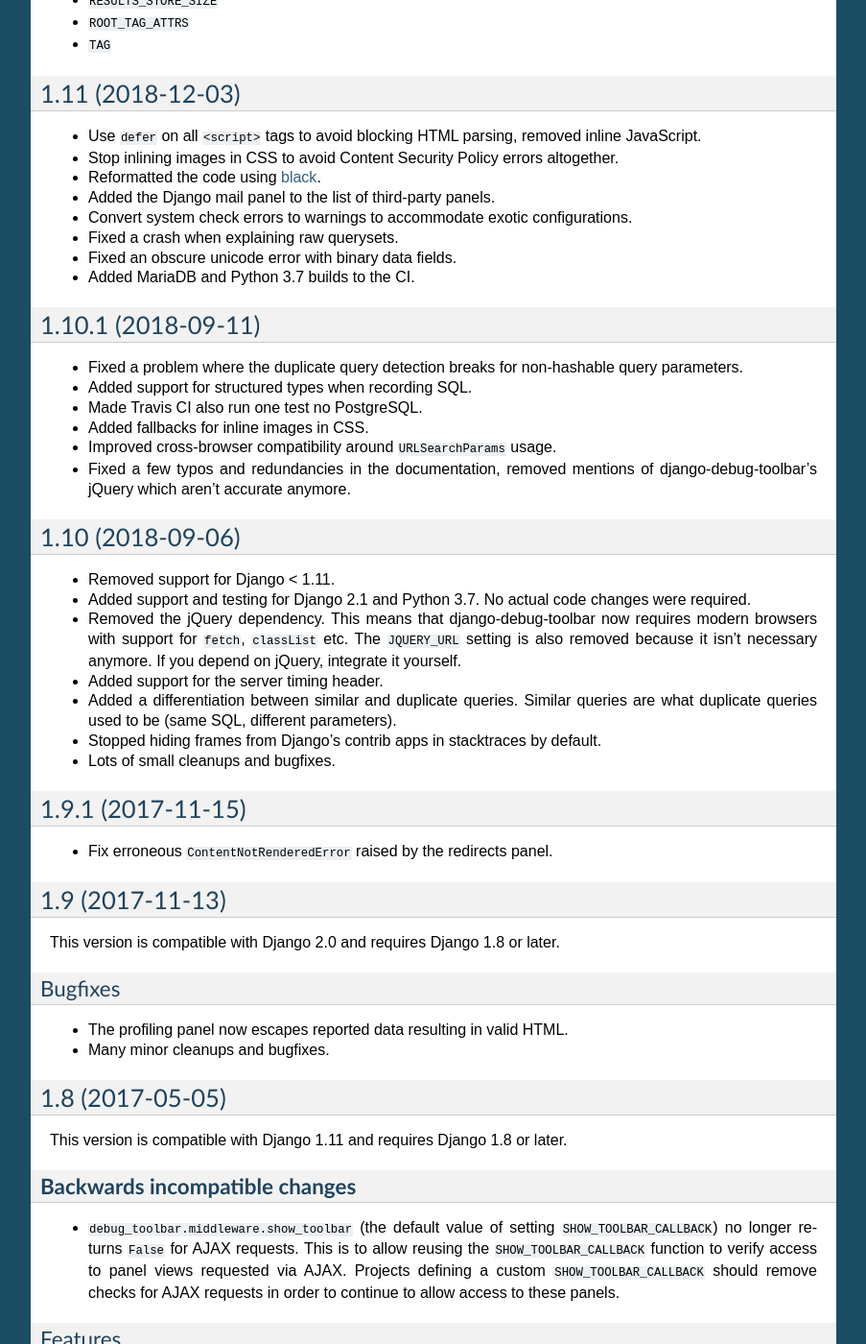
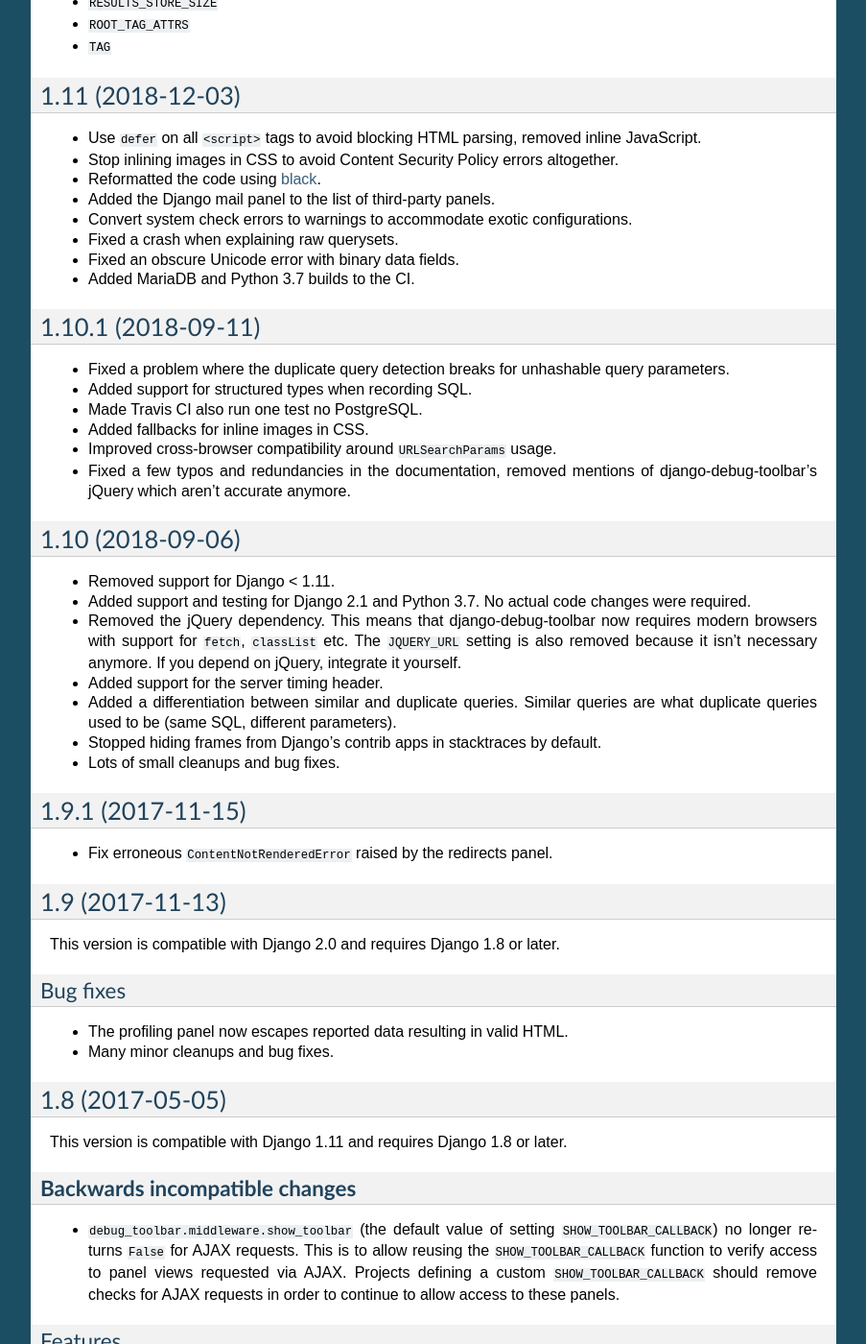
Before and after one commit to jazzband/django-debug-toolbar, a Sphinx documentation site: the page built from docs/changes.rst, in a window 1280 px wide and 1400 px high, scrolled down 2371 px. Shown: the whole window at 96% size, without its empty margins (198-1101 px from the left). Built offline with Sphinx 7.4.7, drawn with Linux system fonts in a browser that asks for light colours; some of the changed text lies outside the part shown.

```diff
--- a/docs/changes.rst
+++ b/docs/changes.rst
@@ -47,7 +47,7 @@ Change log
 ----------------
 
 * Added an ``.editorconfig`` file specifying indentation rules etc.
-* Updated the italian translation.
+* Updated the Italian translation.
 * Added support for Django 3.1a1. ``fetch()`` and ``jQuery.ajax`` requests are
   now detected by the absence of a ``Accept: text/html`` header instead of the
   jQuery-specific ``X-Requested-With`` header on Django 3.1 or better.
@@ -59,7 +59,7 @@ Change log
   add scripts rather then embedding them in the content HTML.
 * Switched from JSHint to ESLint. Added an ESLint job to the Travis CI matrix.
 * Debug toolbar state which is only needed in the JavaScript code now uses
-  localStorage.
+  ``localStorage``.
 * Updated the code to avoid a few deprecation warnings and resource warnings.
 * Started loading JavaScript as ES6 modules.
 * Added support for ``cache.touch()`` when using django-debug-toolbar.
@@ -87,7 +87,7 @@ Change log
 
 * Removed support for end of life Django 2.0 and 2.1.
 * Added support for Python 3.8.
-* Add locals() option for sql panel.
+* Add locals() option for SQL panel.
 * Added support for Django 3.0.
 
 
@@ -153,14 +153,14 @@ The following deprecated settings have been removed:
 * Convert system check errors to warnings to accommodate exotic
   configurations.
 * Fixed a crash when explaining raw querysets.
-* Fixed an obscure unicode error with binary data fields.
+* Fixed an obscure Unicode error with binary data fields.
 * Added MariaDB and Python 3.7 builds to the CI.
 
 1.10.1 (2018-09-11)
 -------------------
 
 * Fixed a problem where the duplicate query detection breaks for
-  non-hashable query parameters.
+  unhashable query parameters.
 * Added support for structured types when recording SQL.
 * Made Travis CI also run one test no PostgreSQL.
 * Added fallbacks for inline images in CSS.
@@ -185,7 +185,7 @@ The following deprecated settings have been removed:
   parameters).
 * Stopped hiding frames from Django's contrib apps in stacktraces by
   default.
-* Lots of small cleanups and bugfixes.
+* Lots of small cleanups and bug fixes.
 
 1.9.1 (2017-11-15)
 ------------------
@@ -198,11 +198,11 @@ The following deprecated settings have been removed:
 This version is compatible with Django 2.0 and requires Django 1.8 or
 later.
 
-Bugfixes
-~~~~~~~~
+Bug fixes
+~~~~~~~~~
 
 * The profiling panel now escapes reported data resulting in valid HTML.
-* Many minor cleanups and bugfixes.
+* Many minor cleanups and bug fixes.
 
 1.8 (2017-05-05)
 ----------------
@@ -231,8 +231,8 @@ Features
   skipped by default to avoid panel sizes going into hundreds of
   megabytes of HTML.
 
-Bugfixes
-~~~~~~~~
+Bug fixes
+~~~~~~~~~
 
 * All views are now decorated with
   ``debug_toolbar.decorators.require_show_toolbar`` preventing unauthorized
@@ -245,8 +245,8 @@ Bugfixes
 1.7 (2017-03-05)
 ----------------
 
-Bugfixes
-~~~~~~~~
+Bug fixes
+~~~~~~~~~
 
 * Recursive template extension is now understood.
 * Deprecation warnings were fixed.
@@ -261,7 +261,7 @@ Bugfixes
 1.6 (2016-10-05)
 ----------------
 
-The debug toolbar was adopted by jazzband.
+The debug toolbar was adopted by Jazzband.
 
 Removed features
 ~~~~~~~~~~~~~~~~
@@ -271,8 +271,8 @@ Removed features
   ``DEBUG_TOOLBAR_PATCH_SETTINGS`` setting has also been removed as it is now
   unused. See the :doc:`installation documentation <installation>` for details.
 
-Bugfixes
-~~~~~~~~
+Bug fixes
+~~~~~~~~~
 
 * The ``DebugToolbarMiddleware`` now also supports Django 1.10's ``MIDDLEWARE``
   setting.
@@ -284,8 +284,8 @@ This version is compatible with Django 1.10 and requires Django 1.8 or later.
 
 Support for Python 3.2 is dropped.
 
-Bugfixes
-~~~~~~~~
+Bug fixes
+~~~~~~~~~
 
 * Restore compatibility with sqlparse ≥ 0.2.0.
 * Add compatibility with Bootstrap 4, Pure CSS, MDL, etc.
@@ -305,8 +305,8 @@ New features
   to only record stats when the toolbar is going to be inserted into the
   response.
 
-Bugfixes
-~~~~~~~~
+Bug fixes
+~~~~~~~~~
 
 * Response time for requests of projects with numerous media files has
   been improved.
@@ -323,8 +323,8 @@ New features
 * The ``SHOW_TOOLBAR_CALLBACK`` accepts a callable.
 * The toolbar now provides a :ref:`javascript-api`.
 
-Bugfixes
-~~~~~~~~
+Bug fixes
+~~~~~~~~~
 
 * The toolbar handle cannot leave the visible area anymore when the toolbar is
   collapsed.
@@ -342,11 +342,11 @@ New features
 
 * The ``JQUERY_URL`` setting defines where the toolbar loads jQuery from.
 
-Bugfixes
-~~~~~~~~
+Bug fixes
+~~~~~~~~~
 
 * The toolbar now always loads a private copy of jQuery in order to avoid
-  using an incompatible version. It no longer attemps to integrate with AMD.
+  using an incompatible version. It no longer attempts to integrate with AMD.
 
   This private copy is available in ``djdt.jQuery``. Third-party panels are
   encouraged to use it because it should be as stable as the toolbar itself.
@@ -362,8 +362,8 @@ New features
 * The SQL panel colors queries depending on the stack level.
 * The Profiler panel allows configuring the maximum depth.
 
-Bugfixes
-~~~~~~~~
+Bug fixes
+~~~~~~~~~
 
 * Support languages where lowercase and uppercase strings may have different
   lengths.
--- a/docs/configuration.rst
+++ b/docs/configuration.rst
@@ -197,7 +197,7 @@ Panel options
 
   If set to ``True`` then a template's context will be included with it in the
   template debug panel. Turning this off is useful when you have large
-  template contexts, or you have template contexts with lazy datastructures
+  template contexts, or you have template contexts with lazy data structures
   that you don't want to be evaluated.
 
 * ``SKIP_TEMPLATE_PREFIXES``
--- a/docs/panels.rst
+++ b/docs/panels.rst
@@ -76,7 +76,7 @@ Static files
 
 Path: ``debug_toolbar.panels.staticfiles.StaticFilesPanel``
 
-Used static files and their locations (via the staticfiles finders).
+Used static files and their locations (via the ``staticfiles`` finders).
 
 Cache
 ~~~~~
@@ -224,7 +224,7 @@ URL: https://github.com/robinedwards/django-debug-toolbar-neo4j-panel
 
 Path: ``neo4j_panel.Neo4jPanel``
 
-Trace neo4j rest API calls in your django application, this also works for neo4django and neo4jrestclient, support for py2neo is on its way.
+Trace neo4j rest API calls in your Django application, this also works for neo4django and neo4jrestclient, support for py2neo is on its way.
 
 Pympler
 ~~~~~~~
@@ -242,7 +242,7 @@ URL: https://github.com/djsutho/django-debug-toolbar-request-history
 
 Path: ``ddt_request_history.panels.request_history.RequestHistoryPanel``
 
-Switch between requests to view their stats. Also adds support for viewing stats for ajax requests.
+Switch between requests to view their stats. Also adds support for viewing stats for AJAX requests.
 
 Requests
 ~~~~~~~~
--- a/requirements_dev.txt
+++ b/requirements_dev.txt
@@ -17,6 +17,7 @@ black
 # Documentation
 
 Sphinx
+sphinxcontrib-spelling
 
 # Other tools
 
```
Also changed, not shown: docs/spelling_wordlist.txt (added, +38 -0 lines), docs/tips.rst (+4 -4 lines), .travis.yml, 1 other file.
